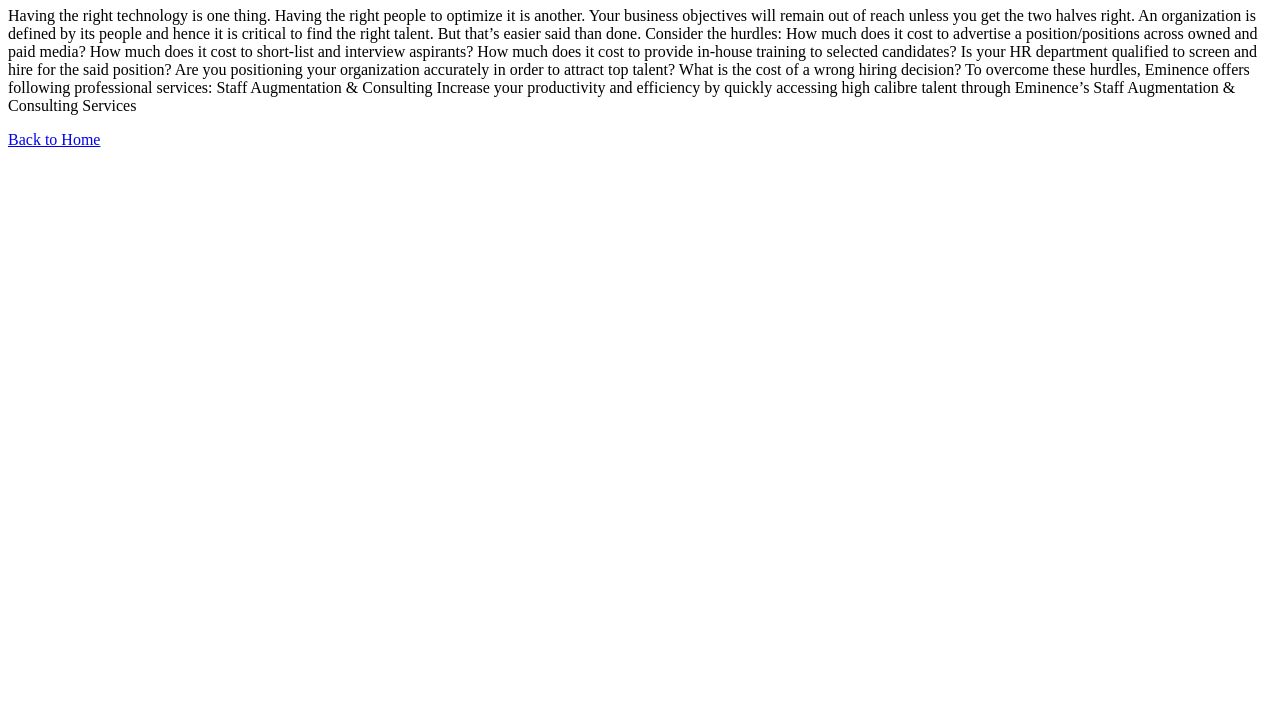
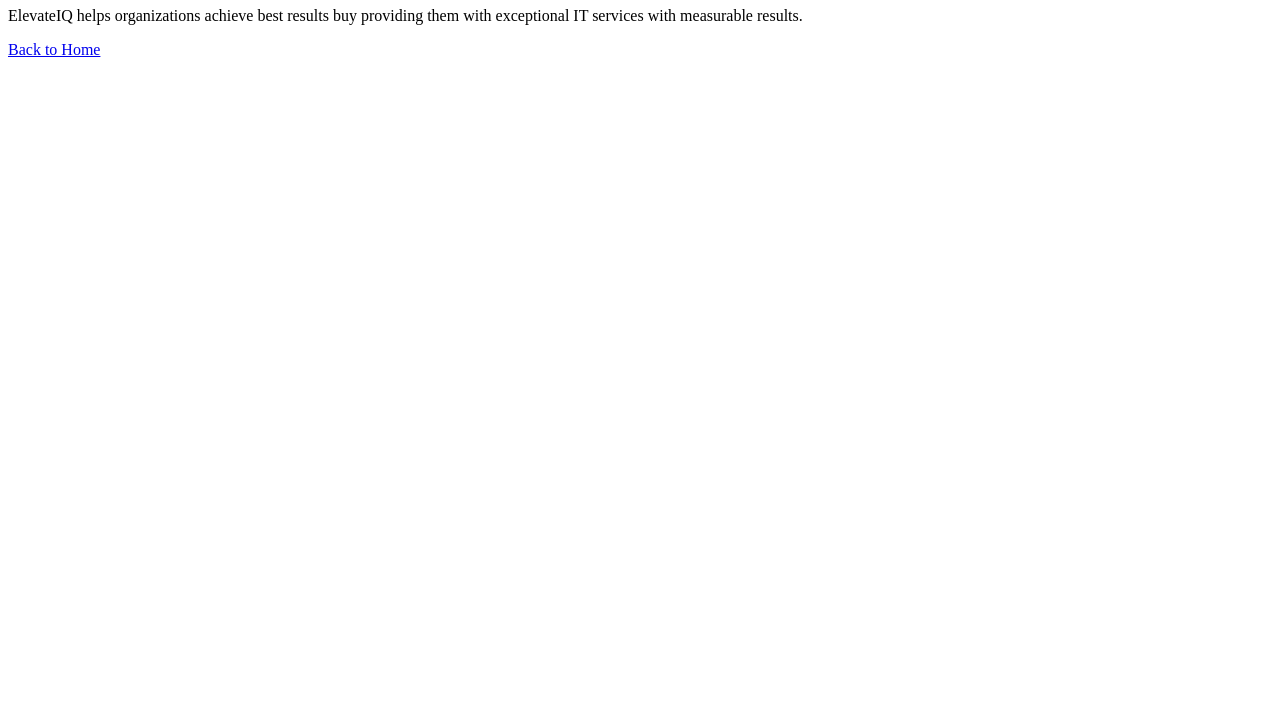
Before and after one commit to Racer99-hub/racer99-hub.github.io, a plain HTML site: page about.html in a window 1280 px wide. Shown: the part 73-800 px from the top of the page. Drawn offline with Linux system fonts and the light colour scheme.

Commit message:
Update about.html

```diff
--- a/about.html
+++ b/about.html
@@ -2,31 +2,13 @@
 <html lang="en">
 <head>
     <meta charset="UTF-8">
-    <title>About - ElevateIQ solutions</title>
+    <title>About - Elevate</title>
     <link rel="stylesheet" href="index.html">
 </head>
 <body>
     <h1>About Us</h1>
     <p>
-        Having the right technology is one thing. Having the right people to optimize it is another. Your business objectives will remain out of reach unless you get the two halves right. An organization is defined by its people and hence it is critical to find the right talent. But that’s easier said than done.
-
-Consider the hurdles:
-How much does it cost to advertise a position/positions across owned and paid media?
-
-How much does it cost to short-list and interview aspirants?
-
-How much does it cost to provide in-house training to selected candidates?
-
-Is your HR department qualified to screen and hire for the said position?
-
-Are you positioning your organization accurately in order to attract top talent?
-
-What is the cost of a wrong hiring decision?
-
-To overcome these hurdles, Eminence offers following professional services:
-
-Staff Augmentation & Consulting
-Increase your productivity and efficiency by quickly accessing high calibre talent through Eminence’s Staff Augmentation & Consulting Services
+        ElevateIQ  helps organizations achieve best results buy providing them with exceptional IT services with measurable results.
     </p>
     <a href="index.html">Back to Home</a>
 </body>
```
